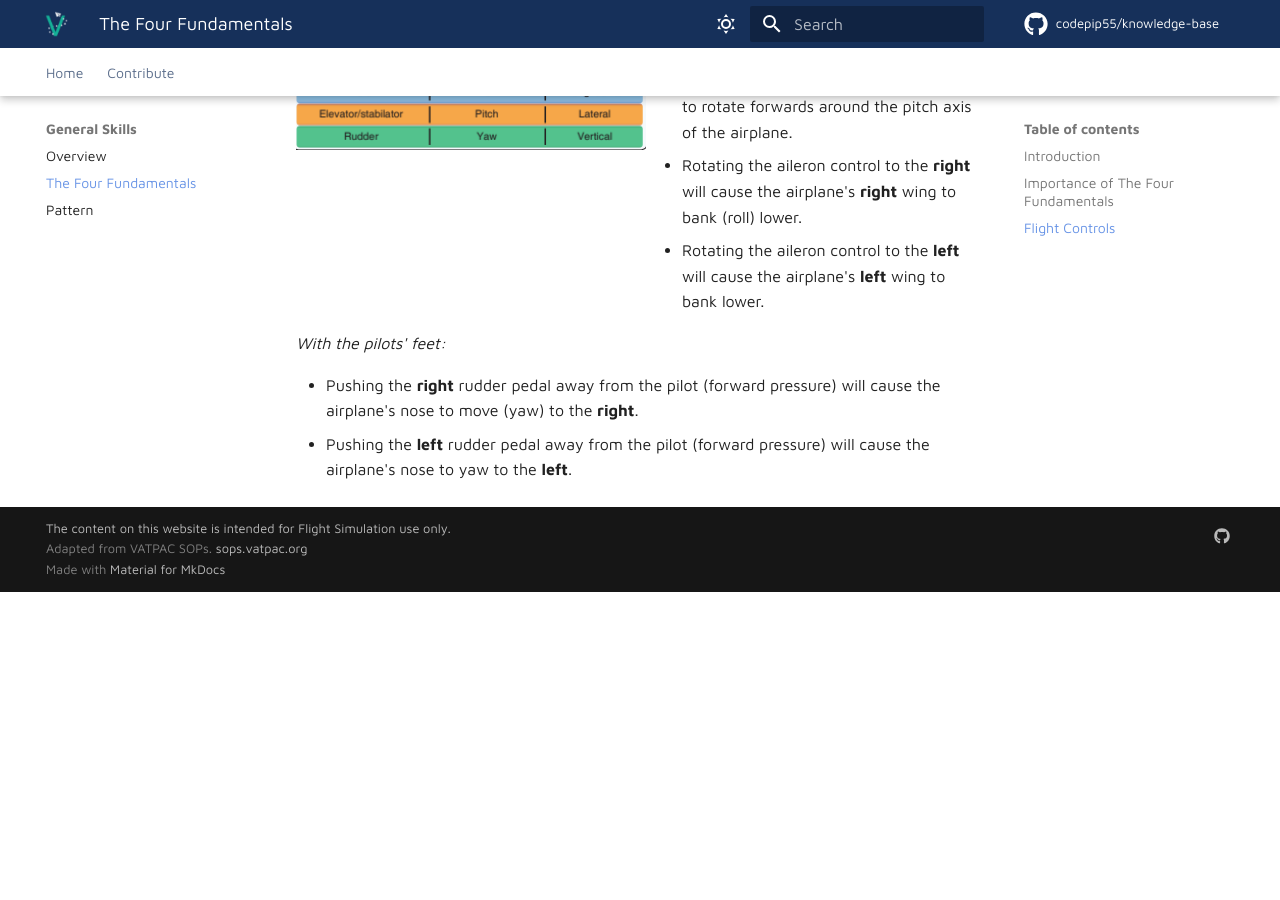
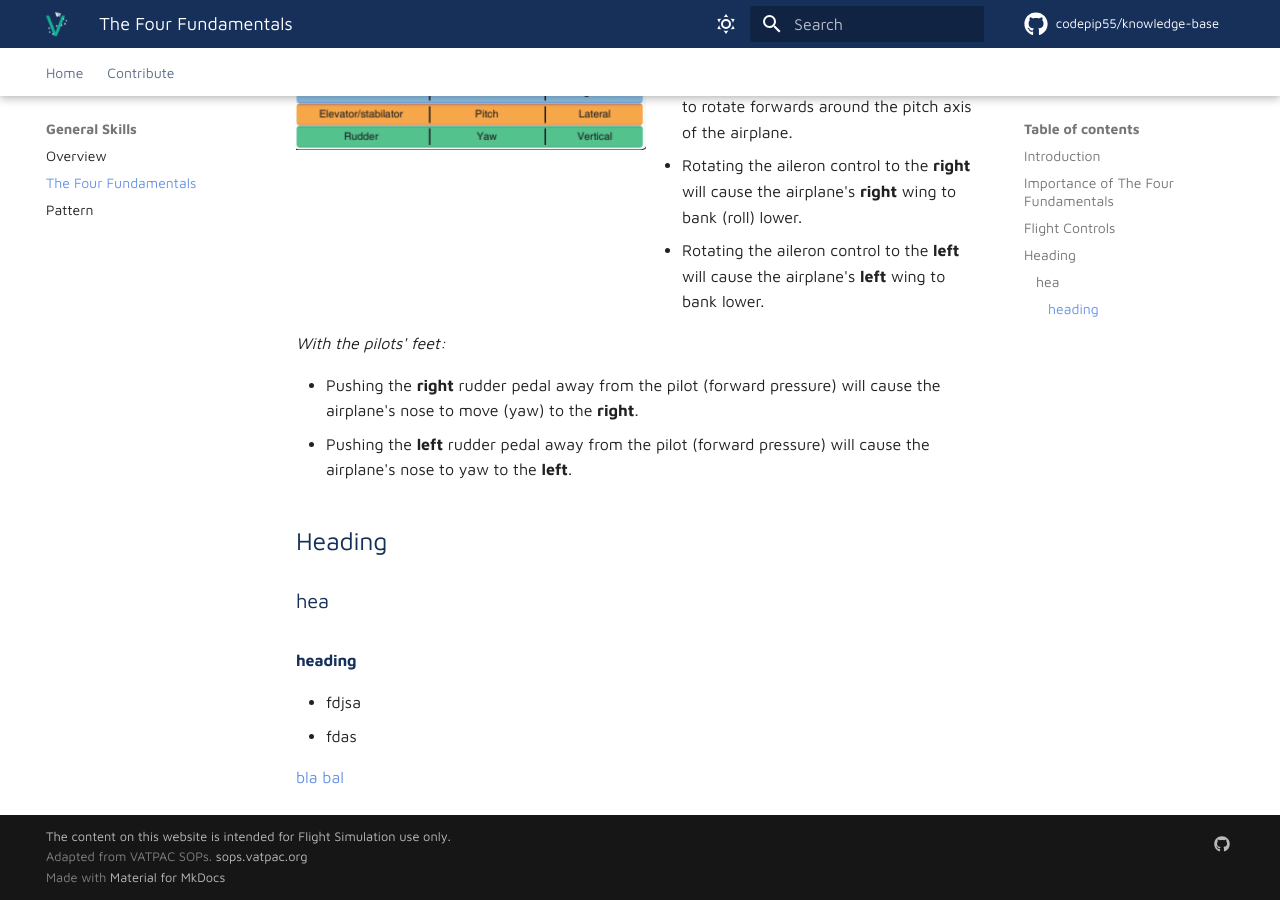
Before and after one commit to ml0130/knowledge-base, an MkDocs documentation site: the page built from docs/general-skills/four-fundamentals.md, in a window 1280 px wide and 900 px high, scrolled down 1711 px. Built offline with MkDocs 1.6.1 and Material for MkDocs 9.7.7, drawn with Linux system fonts in a browser that asks for light colours; comment, search, counter and statistics services are not loaded; before the commit the page ends 2303 px from its top, so only the background shows below that.

Commit message:
tutorial

```diff
--- a/docs/general-skills/four-fundamentals.md
+++ b/docs/general-skills/four-fundamentals.md
@@ -48,3 +48,11 @@ The following is always true regardless of the orientation to earth:
 - Pushing the **left** rudder pedal away from the pilot (forward pressure) will cause the airplane's nose to yaw to the **left**.
 
 <!-- Feel of the Airplane -->
+## Heading
+### hea
+#### heading
+
+- fdjsa
+- fdas
+
+[bla bal](https://example.com){ target=new }
```
